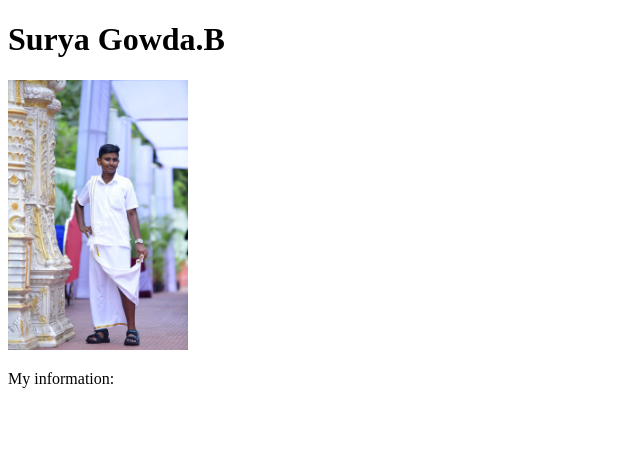
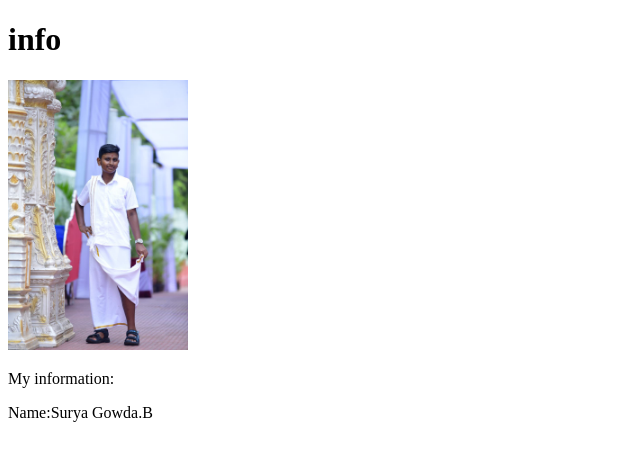
Before and after one commit to Sunmaharsu/html, a plain HTML site: page index.html in a window 1280 px wide. Shown: the whole page, without its empty margins (0-640 px from the left). Drawn offline with Linux system fonts and the light colour scheme.

Commit message:
added new information

```diff
--- a/index.html
+++ b/index.html
@@ -6,8 +6,9 @@
     <title>my first website</title>
 </head>
 <body>
-    <h1>Surya Gowda.B</h1>
+    <h1>info</h1>
     <img width="180" src="surya.jpg" alt="">
     <p>My information:</p>
+    <p>Name:Surya Gowda.B</p>
 </body>
 </html>
```
